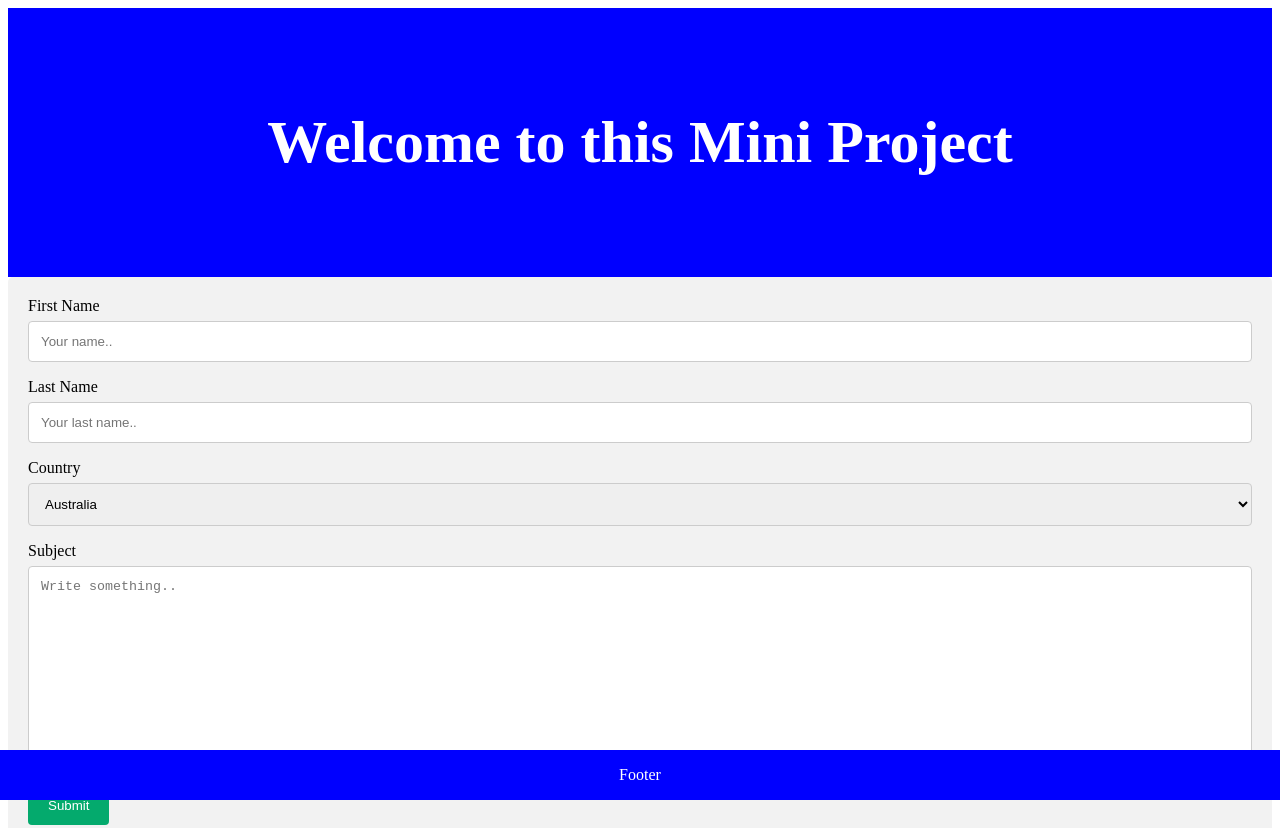
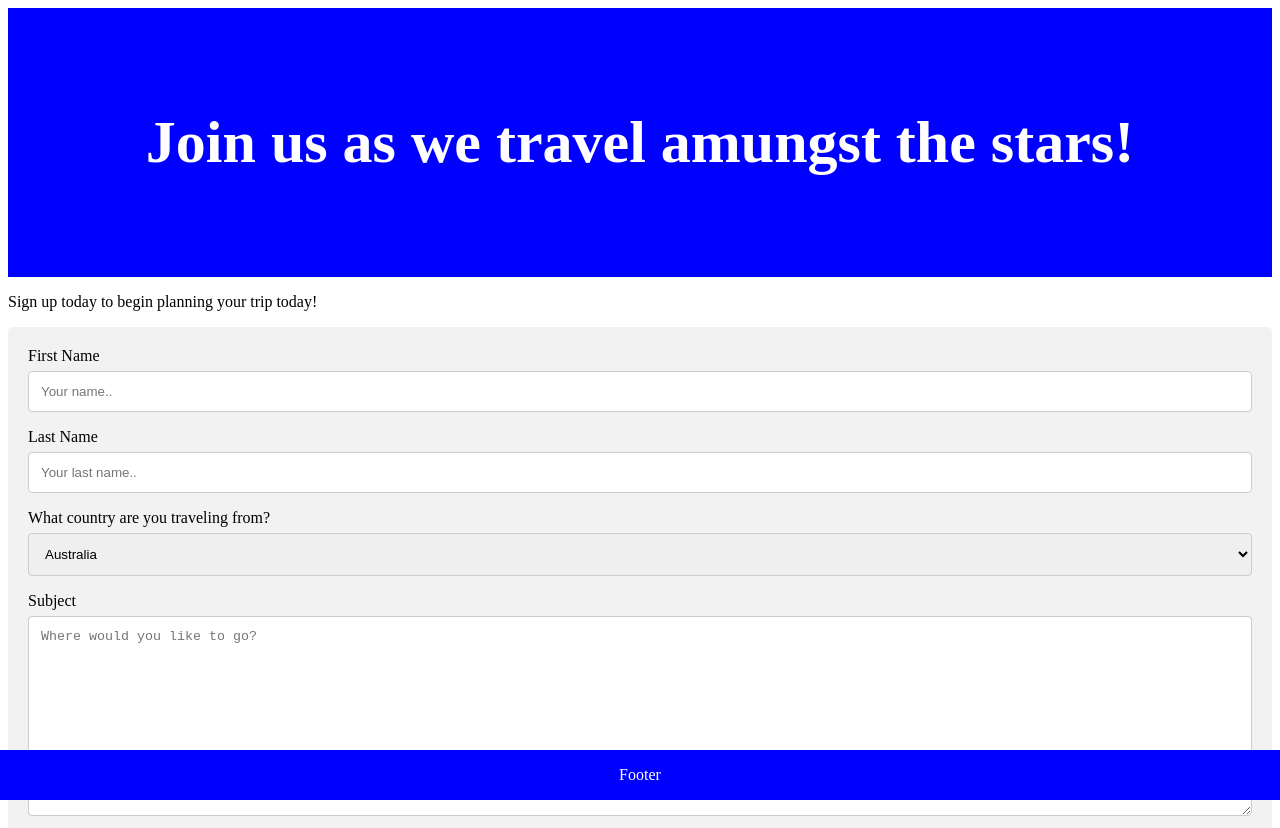
Before and after one commit to Erik-jpg/Working, a plain HTML site: page index.html in a window 1280 px wide. Shown: the top 828 px of the page. Drawn offline with Linux system fonts and the light colour scheme.

Commit message:
changed text, added a <p>, more country selections

```diff
--- a/index.html
+++ b/index.html
@@ -10,9 +10,9 @@
   <body>
      <div class="header">
 
-<h1>Welcome to this Mini Project</h1>
+<h1>Join us as we travel amungst the stars!</h1>
    </div>
-
+   <p>Sign up today to begin planning your trip today!</p>
     <div class="container">
         <form action="action_page.php">
 
@@ -22,15 +22,16 @@
           <label for="lname">Last Name</label>
           <input type="text" id="lname" name="lastname" placeholder="Your last name..">
 
-          <label for="country">Country</label>
+          <label for="country">What country are you traveling from?</label>
           <select id="country" name="country">
             <option value="australia">Australia</option>
             <option value="canada">Canada</option>
             <option value="usa">USA</option>
+            <option value="Russia">Russia</option>
           </select>
 
           <label for="subject">Subject</label>
-          <textarea id="subject" name="subject" placeholder="Write something.." style="height:200px"></textarea>
+          <textarea id="subject" name="subject" placeholder="Where would you like to go?" style="height:200px"></textarea>
 
           <input type="submit" value="Submit">
 
```
